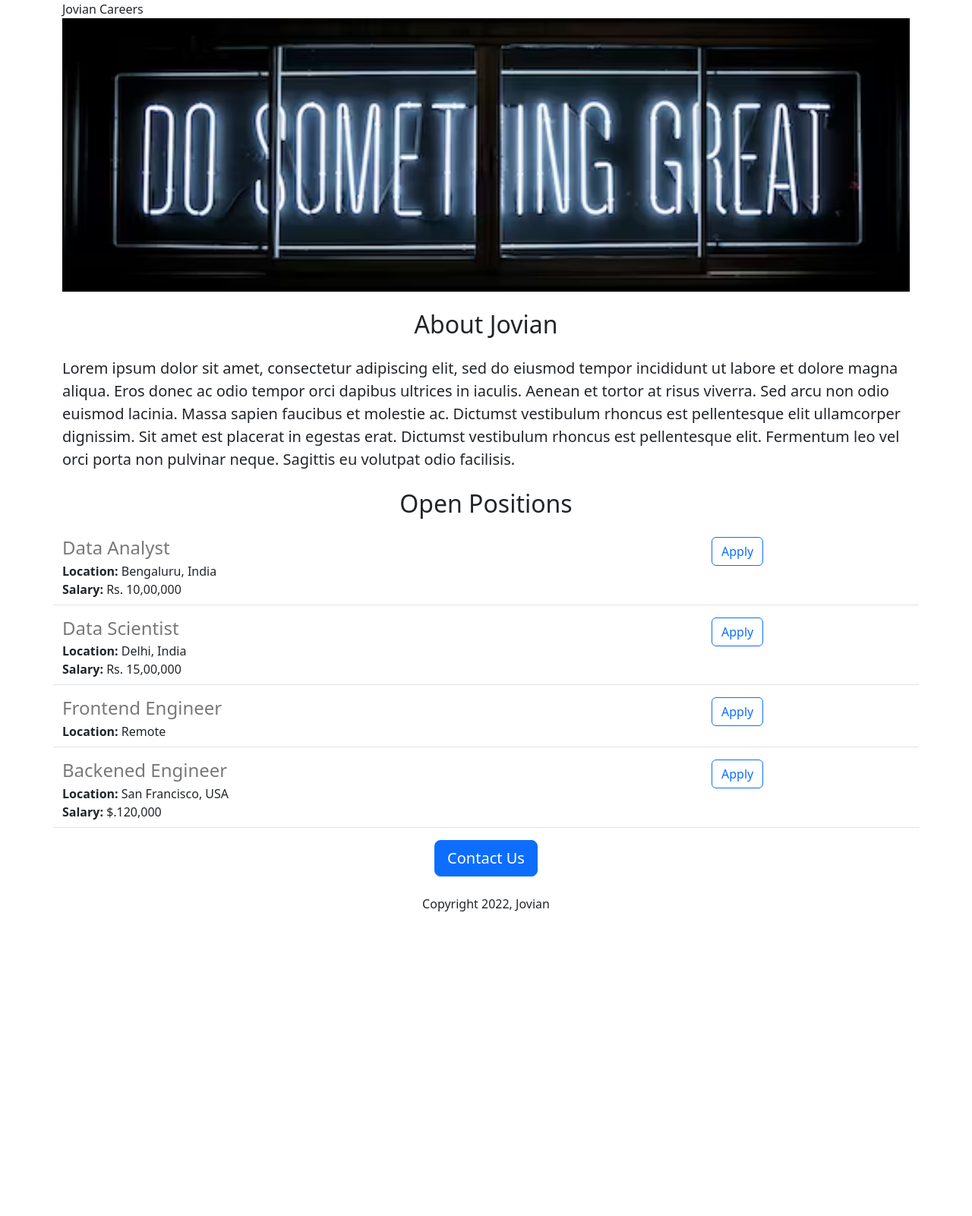
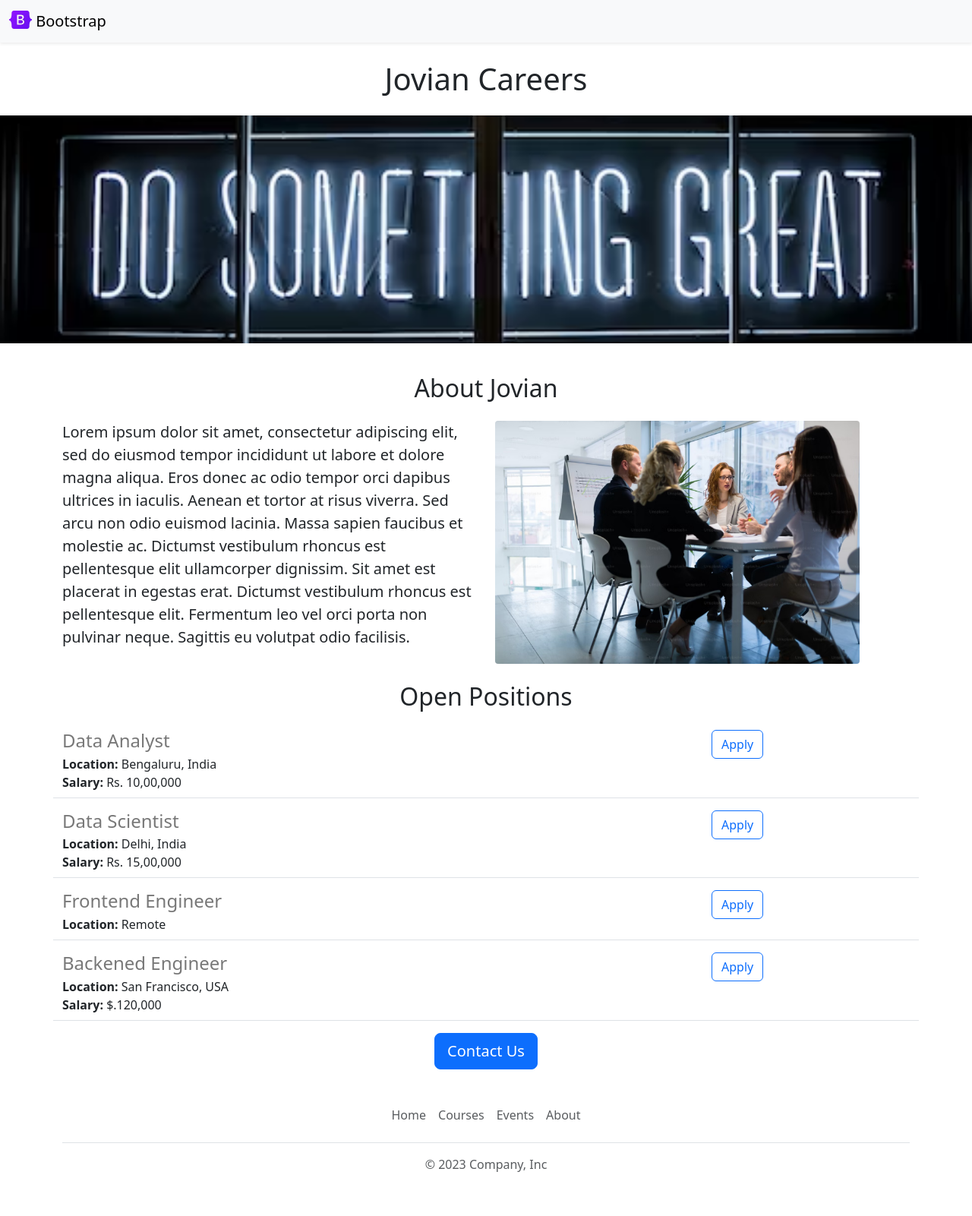
Before and after one commit to Salu6598/jovian-career-website-v2, a Flask app: page / in a window 1280 px wide. Shown: the whole page at 76% size. Before the commit the page ends 1200 px from the top, so only its background shows below. Run offline with Flask 3, Linux system fonts and the light colour scheme.

Commit message:
New Updates that I made at night

```diff
--- /dev/null
+++ b/templates/footer.html
@@ -0,0 +1,11 @@
+<div class="container">
+  <footer class="py-3 my-4">
+	<ul class="nav justify-content-center border-bottom pb-3 mb-3">
+	  <li class="nav-item "><a href="https://www.jovian.ai" class="nav-link px-2 text-body-secondary">Home</a></li>
+	  <li class="nav-item "><a href="https://www.jovian.ai/learn" class="nav-link px-2 text-body-secondary">Courses</a></li>
+	  <li class="nav-item "><a target="_blank" href="www.jovian.ai/events" class="nav-link px-2 text-body-secondary">Events</a></li>
+	  <li class="nav-item "><a href="www.jovian.ai/about" class="nav-link px-2 text-body-secondary">About</a></li>
+	</ul>
+	<p class="text-center text-body-secondary">&copy; 2023 Company, Inc</p>
+  </footer>
+</div>
--- a/templates/home.html
+++ b/templates/home.html
@@ -7,19 +7,27 @@
 		<link href="https://cdn.jsdelivr.net/npm/bootstrap@5.3.2/dist/css/bootstrap.min.css" rel="stylesheet" integrity="sha384-T3c6CoIi6uLrA9TneNEoa7RxnatzjcDSCmG1MXxSR1GAsXEV/Dwwykc2MPK8M2HN" crossorigin="anonymous">
 		<style>
 			#banner {
-				height: 360px;
+				height: 300px;
 				width: 100%;
 				object-fit: cover;
+				margin-bottom: 16px;
 			}
 		</style>
 	</head>
 	<body>
-		<div class="container >
+		{% include 'nav.html' %}
 		<h1 class="text-center mt-4 mb-4">Jovian Careers</h1>
 		<img class="img-fluid" id="banner" src="https://jovian-careers-website-2.salmansalman29.repl.co/static/banner.avif">
+		<div class="container" >
 		<h2 class="text-center mt-4 mb-4">About Jovian</h2>
-		<p class="lead">Lorem ipsum dolor sit amet, consectetur adipiscing elit, sed do eiusmod tempor incididunt ut labore et dolore magna aliqua. Eros donec ac odio tempor orci dapibus ultrices in iaculis. Aenean et tortor at risus viverra. Sed arcu non odio euismod lacinia. Massa sapien faucibus et molestie ac. Dictumst vestibulum rhoncus est pellentesque elit ullamcorper dignissim. Sit amet est placerat in egestas erat. Dictumst vestibulum rhoncus est pellentesque elit. Fermentum leo vel orci porta non pulvinar neque. Sagittis eu volutpat odio facilisis.</p>
-	</body>
+		<div class="row" style="margin-bottom: 16px;">
+		<div class="col-md-6">
+		<p class="lead fw-normal">Lorem ipsum dolor sit amet, consectetur adipiscing elit, sed do eiusmod tempor incididunt ut labore et dolore magna aliqua. Eros donec ac odio tempor orci dapibus ultrices in iaculis. Aenean et tortor at risus viverra. Sed arcu non odio euismod lacinia. Massa sapien faucibus et molestie ac. Dictumst vestibulum rhoncus est pellentesque elit ullamcorper dignissim. Sit amet est placerat in egestas erat. Dictumst vestibulum rhoncus est pellentesque elit. Fermentum leo vel orci porta non pulvinar neque. Sagittis eu volutpat odio facilisis.</p>
+		</div>
+		<div class="d-none d-md-block col-md-6">
+		<img src="/static/peoples.avif" style="height: 320px; border-radius: 4px;">
+		</div>
+		</div>
 	<h2 class="text-center mt-4 mb-4">Open Positions</h2>
 	<div>
 		{% for job in jobs %}
@@ -27,8 +35,9 @@
 		{% endfor %}
 	</div>
 	<div class="text-center">
-	<button class="btn btn-primary btn-lg">Contact Us</button>
-		<p class="mt-4">Copyright 2022, Jovian</p>
+	<a href="mailto:hello@jovian.ai?subject=Question%20about%20Job%20Openings&body=My%20name%3A%20%3Cyour%20name%20here%3E%0D%0AMy%20queston%3A%20%3Center%20your%20question%3E" class="btn btn-primary btn-lg">Contact Us</a>
 	</div>
 </div>
+{% include 'footer.html' %}
+</body>
 </html>
--- a/templates/jobitem.html
+++ b/templates/jobitem.html
@@ -13,6 +13,6 @@
 	{% endif %}
 	</div>
 	<div class="col-2">
-	<button type="button" class="btn btn-outline-primary">Apply</button>
+	<a href="mailto:hello@jovian.ai?subject=Application%20for%20{{job['title']}}&body=My%20name%3A%20%3Cyour%20name%20here%3E%0D%0A%0D%0AMy%20Resume%3A%20%3Cyour%20resume%3E%0D%0A%0D%0AMy%20LinkedIn%20link%3A%20%3Clinkedin%20li%3E" type="button" class="btn btn-outline-primary">Apply</a>
 	</div>
 </div>
--- /dev/null
+++ b/templates/nav.html
@@ -0,0 +1,9 @@
+<nav class="navbar bg-body-tertiary shadow-sm fixed-top">
+  <div class="container-fluid">
+    <a class="navbar-brand" href="#">
+      <img src="/static/bootstrap-logo.svg" alt="Logo" width="30" height="24" class="d-inline-block align-text-top">
+      Bootstrap
+    </a>
+  </div>
+</nav>
+<div style="height: 56px;"></div>
```
Also changed, not shown: static/bootstrap-logo.svg (added), static/peoples.avif (added).
